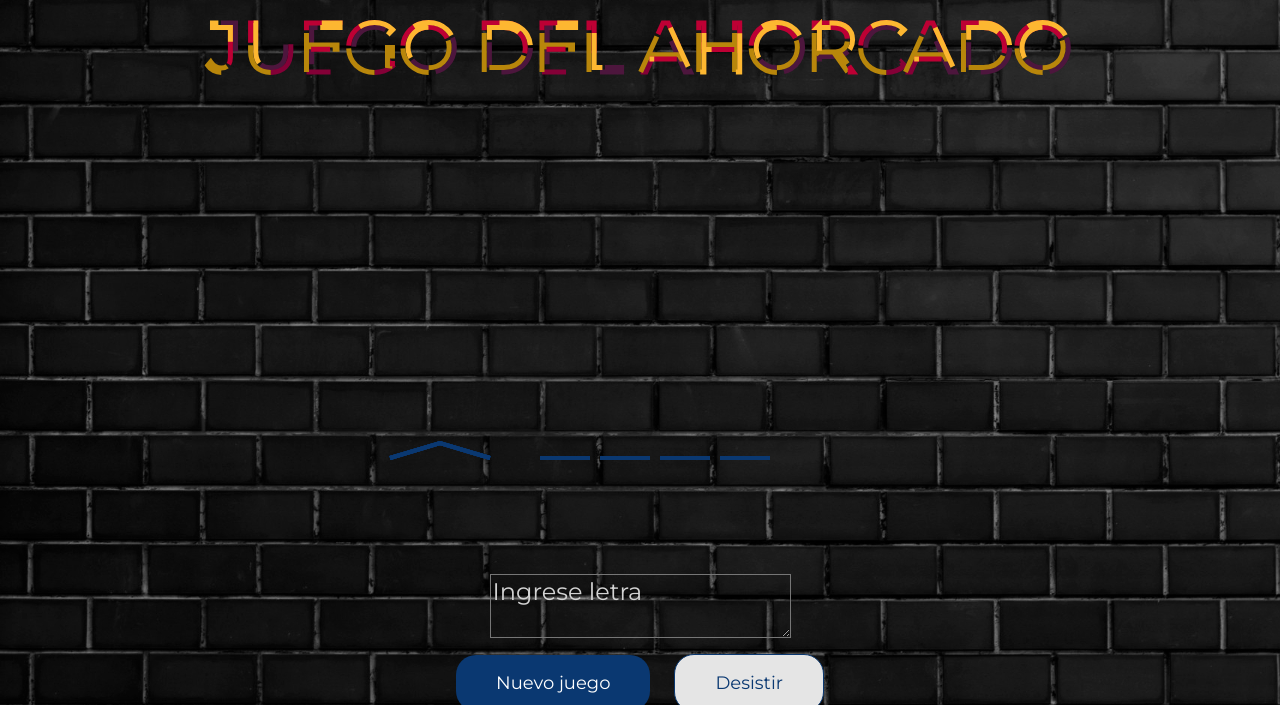
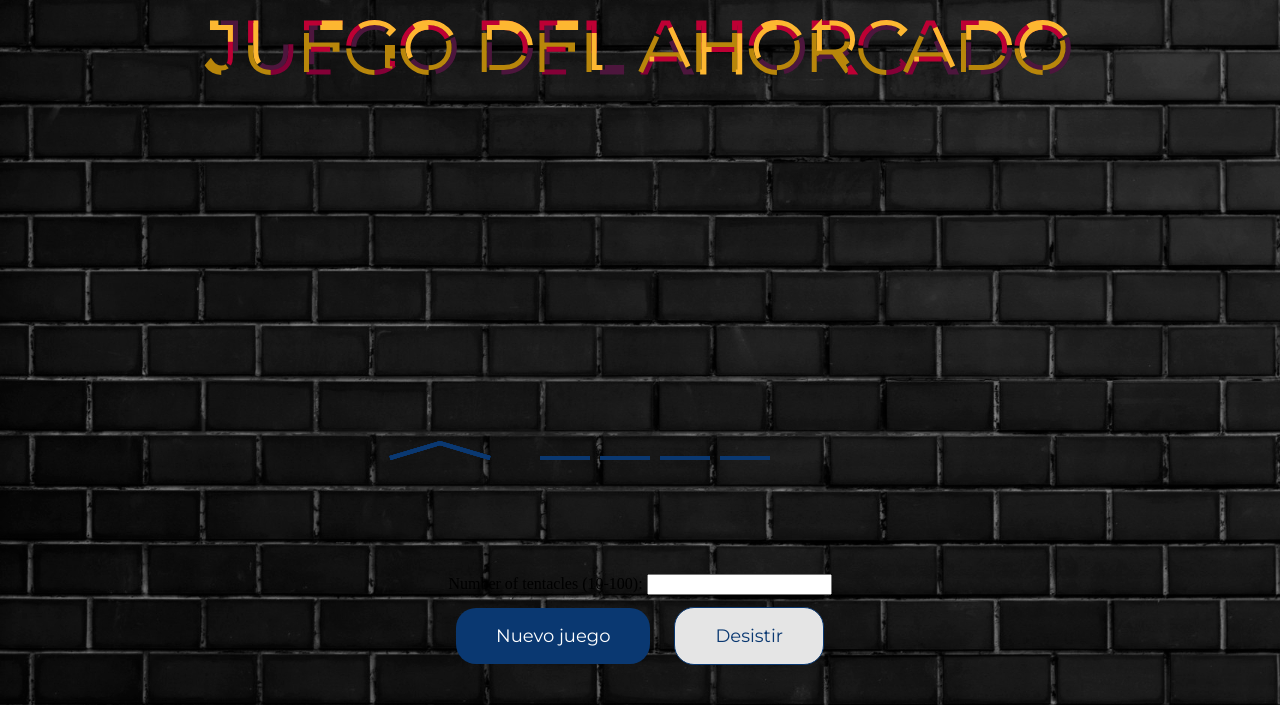
Before and after one commit to MarianaIR/AHORCADO-JUEGO, a plain HTML site: page index.html in a window 1280 px wide. Both pictures are taken after a click on the button "Iniciar Juego". Shown: the part 95-800 px from the top of the page. Drawn offline with nearby package versions, Linux system fonts and the light colour scheme.

Commit message:
mod input

```diff
--- a/index.html
+++ b/index.html
@@ -63,7 +63,10 @@
                     <canvas id="ahorcado" height="400px" width="800px"></canvas>
                 </div>
                 <div>
-                    <textarea name="letra" id="letra"  placeholder="Ingrese letra"></textarea>
+                    <label for="tentacles">Number of tentacles (10-100):</label>
+
+<input type="text" id="tentacles" name="tentacles"
+       min="10" max="100">
                 </div>
                 <div>
                     <button class="boton boton3" id="nuevo-juego">Nuevo juego</button>
--- a/script.js
+++ b/script.js
@@ -22,7 +22,6 @@ let listaDePalabras = [
 ];
 
 let palabra = document.querySelector("#palabra");
-let letra = document.querySelector("#letra");//
 let tablero = document.querySelector("canvas");
 let pincel = ahorcado.getContext("2d");
 let contador = 0;
@@ -44,7 +43,6 @@ botonIniciar.addEventListener("click", () => {
   agregarPalabra.addEventListener("click", () => {
     inicio.classList.add("invisible");
     aPalabra.classList.remove("invisible");
-    juego.classList.add("invisible");//
     flag = false;
   });
 
```
